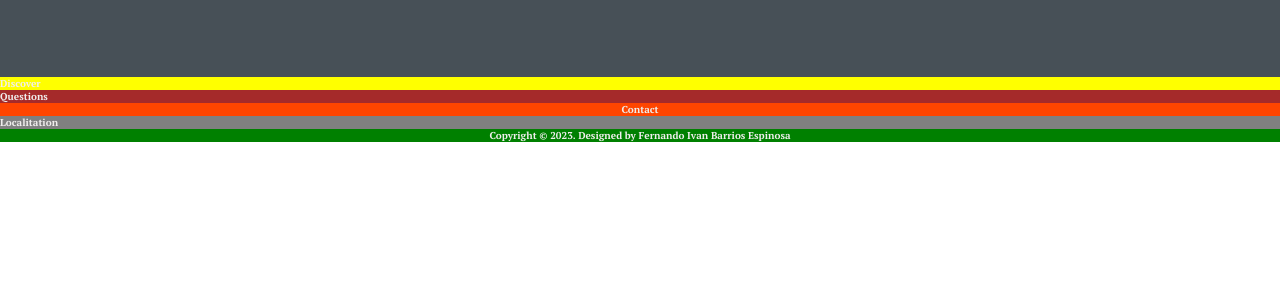
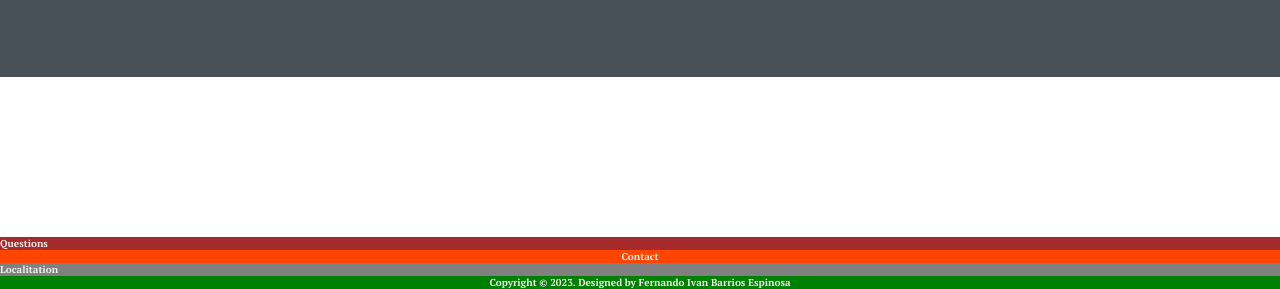
Before and after one commit to Fer07BE/Inks-forever, a website: page index.html in a window 1280 px wide. Shown: the part 3718-4007 px from the top of the page. Before the commit the page ends 3860 px from the top, so only its background shows below. Drawn offline with nearby package versions, Linux system fonts and the light colour scheme.

Commit message:
Pendiete discover

```diff
--- a/Sass/main.scss
+++ b/Sass/main.scss
@@ -49,13 +49,6 @@ body {
   color: $-Texto;
 }
 
-// DISCOVER
-.discover {
-  background: yellow;
-  display: grid;
-  grid-template-columns: repeat(auto-fit, minmax(25rem, 1fr));
-}
-
 // QUESTIONS
 .questions {
   background: brown;
--- a/index.html
+++ b/index.html
@@ -382,7 +382,11 @@
     </section>
 
     <!-- DISCOVER -->
-    <section class="discover">Discover</section>
+    <section class="discover pd">
+      <div class="section__discover">
+
+      </div>
+    </section>
 
     <!-- QUESTIONS -->
     <section class="questions">Questions</section>
```
Also changed, not shown: style.css.
